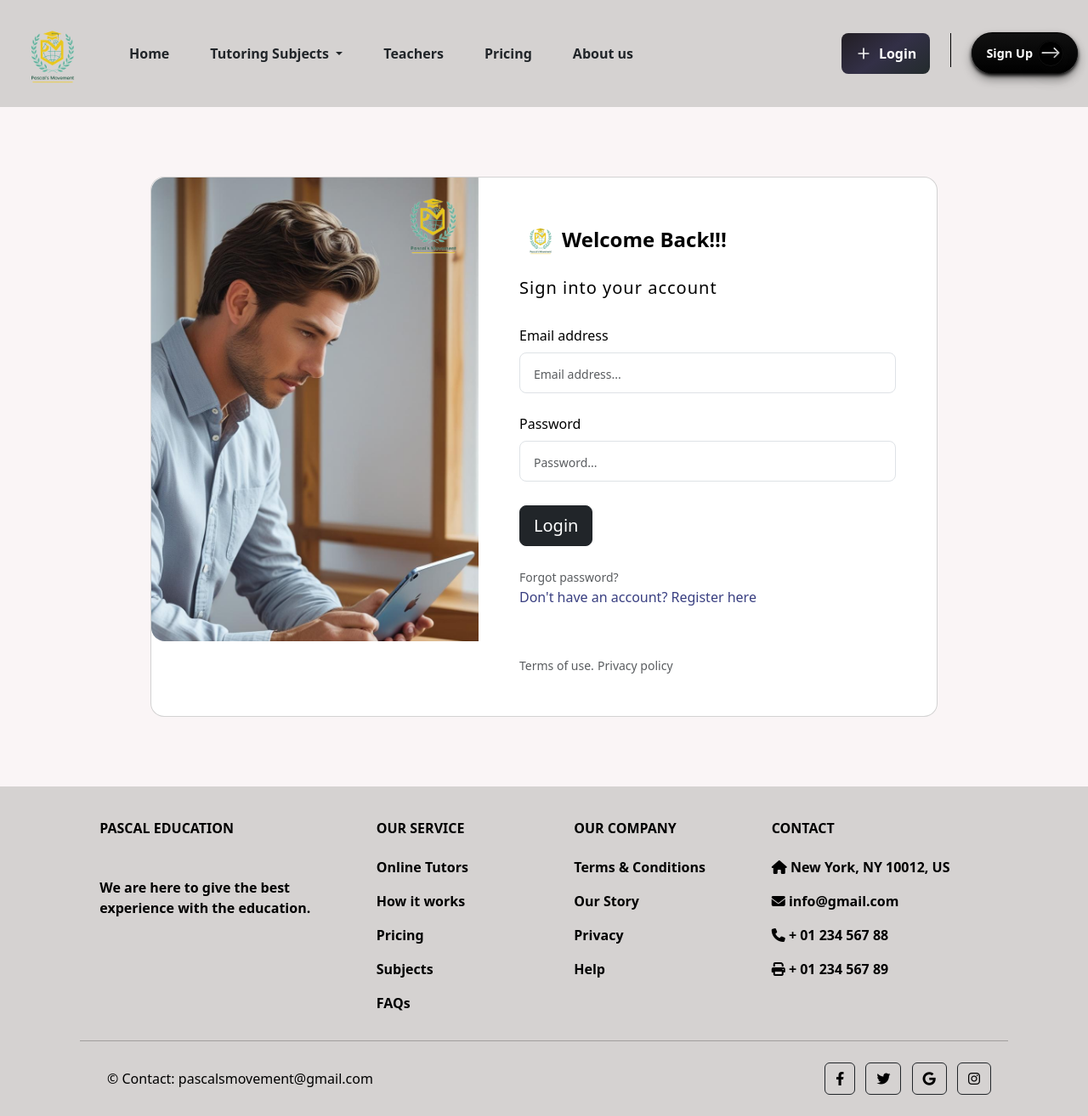
After one commit to PascalNobi09421146594/Pascal-Education, a PHP site: page /Login.php in a window 1280 px wide. The commit adds this page. Shown: the whole page at 85% size. Run offline with PHP 8.4, Linux system fonts and the light colour scheme.

Commit message:
Login & Sign Up Finished

```diff
--- /dev/null
+++ b/Login.php
@@ -0,0 +1,89 @@
+<!DOCTYPE html>
+<html lang="en">
+
+<head>
+    <meta charset="UTF-8">
+    <meta name="viewport" content="width=device-width, initial-scale=1.0">
+    <title>Login</title>
+    <link href="https://cdn.jsdelivr.net/npm/bootstrap@5.3.7/dist/css/bootstrap.min.css" rel="stylesheet" integrity="sha384-LN+7fdVzj6u52u30Kp6M/trliBMCMKTyK833zpbD+pXdCLuTusPj697FH4R/5mcr" crossorigin="anonymous">
+    <link href="https://cdnjs.cloudflare.com/ajax/libs/font-awesome/6.4.0/css/all.min.css" rel="stylesheet" />
+    <script src="https://cdn.jsdelivr.net/npm/bootstrap@5.3.7/dist/js/bootstrap.bundle.min.js" integrity="sha384-ndDqU0Gzau9qJ1lfW4pNLlhNTkCfHzAVBReH9diLvGRem5+R9g2FzA8ZGN954O5Q" crossorigin="anonymous"></script>
+
+</head>
+
+<style>
+    ::placeholder {
+        color: gray;          /* change color */
+        font-size: 14px;
+    }
+</style>
+
+<body>
+
+    <div class="nav">
+        <?php require_once "Reusable_php/nav.php" ?>
+    </div>
+
+    <div class="login">
+        <section class="vh-100" style="background-color: #faf5f6ff;">
+            <div class="container py-5 h-100">
+                <div class="row d-flex justify-content-center align-items-center h-100">
+                    <div class="col col-xl-10">
+                        <div class="card" style="border-radius: 1rem;">
+                            <div class="row g-0">
+                                <div class="col-md-6 col-lg-5 d-none d-md-block">
+                                    <img src="../Picture/Login.png"
+                                        alt="login form" class="img-fluid" style="border-radius: 1rem 0 0 1rem; ">
+                                </div>
+                                <div class="col-md-6 col-lg-7 d-flex align-items-center">
+                                    <div class="card-body p-4 p-lg-5 text-black">
+
+                                        <form>
+
+                                            <div class="d-flex align-items-center mb-3 pb-1">
+                                                <img width="50px" height="50px" src="../Picture/Logo3.png">
+                                                <span class="h4 fw-bold mb-0"> Welcome Back!!!</span>
+                                            </div>
+
+                                            <h5 class="fw-normal mb-3 pb-3" style="letter-spacing: 1px;" >Sign into your account</h5>
+
+                                            <div data-mdb-input-init class="form-outline mb-4">
+                                                <label class="form-label" for="email">Email address</label>
+                                                <input type="email" placeholder="Email address..." id="email" class="form-control form-control-lg" />
+
+                                            </div>
+
+                                            <div data-mdb-input-init class="form-outline mb-4">
+                                                 <label class="form-label" for="password">Password</label>
+                                                <input type="password" placeholder="Password..." id="password" class="form-control form-control-lg" />
+
+                                            </div>
+
+                                            <div class="pt-1 mb-4">
+                                                <button data-mdb-button-init data-mdb-ripple-init class="btn btn-dark btn-lg btn-block" type="button">Login</button>
+                                            </div>
+
+                                            <a class="small text-muted" href="#!">Forgot password?</a>
+                                            <p class="mb-5 pb-lg-2" style="color: #393f81;">Don't have an account? <a href="../SignUP.php"
+                                                    style="color: #393f81;">Register here</a></p>
+                                            <a href="#!" class="small text-muted">Terms of use.</a>
+                                            <a href="#!" class="small text-muted">Privacy policy</a>
+                                        </form>
+
+                                    </div>
+                                </div>
+                            </div>
+                        </div>
+                    </div>
+                </div>
+            </div>
+        </section>
+    </div>
+
+    <div class="footer">
+        <?php require_once "Reusable_php/footer.php" ?>
+
+    </div>
+</body>
+
+</html>
--- a/Reusable_php/footer.php
+++ b/Reusable_php/footer.php
@@ -11,8 +11,8 @@
 
 </head>
 <style>
-    .row {
-        text-shadow:2px 2px 5px black;
+    a{
+        text-decoration: none;
     }
 </style>
 
--- a/Reusable_php/nav.php
+++ b/Reusable_php/nav.php
@@ -202,13 +202,13 @@
                             stroke-width="2">
                             <path d="M12 19v-7m0 0V5m0 7H5m7 0h7"></path>
                         </svg>
-                        Login
+                        <a style="color: white; text-decoration: none; " href="Login.php">Login</a>
                     </button>
 
                     <div style="width:1px; height:40px; background-color:#000; margin: 0 1.5rem;"></div>
 
                     <button class="styled-button">
-                        Sign up
+                        <a style="color: white; text-decoration: none; " href="Login.php">Sign Up</a>
                         <div class="inner-button">
                             <svg
                                 id="Arrow"
--- a/index.php
+++ b/index.php
@@ -222,6 +222,7 @@
                         <div class="small text-black-50">We care about privacy, and will never share your data.</div>
                     </div>
                 </div>
+
             </aside>
         </div>
     </section>
```
Also changed, not shown: SignUP.php (added, +95 -0 lines), Picture/Login.png (added).
